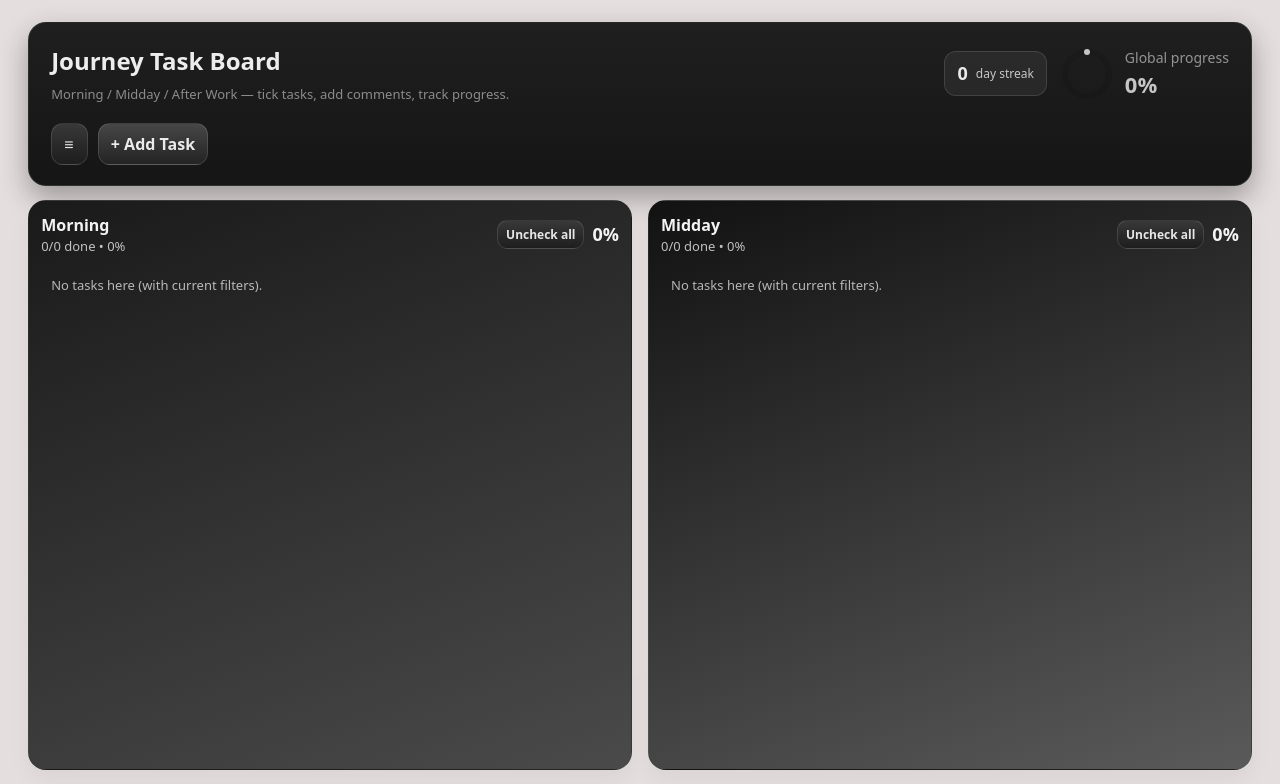
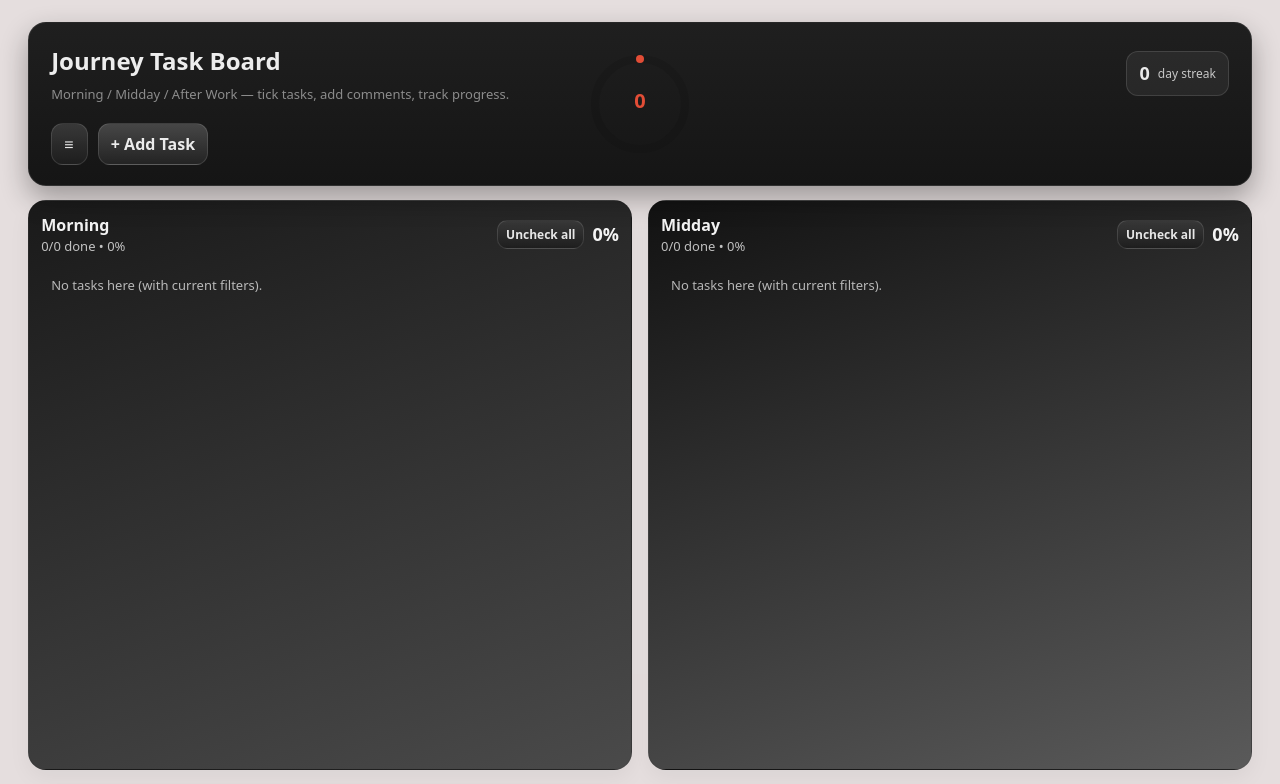
Before and after one commit to PouletCodex/Journey-Board, a React (Vite) app: page / in a window 1280 px wide. Shown: the top 784 px of the page. Built offline with nearby package versions, Linux system fonts and the light colour scheme.

Commit message:
Update drag and drop

```diff
--- a/src/App.tsx
+++ b/src/App.tsx
@@ -97,36 +97,44 @@ function IconCheck() {
 }
 
 function ProgressRing({ value }: { value: number }) {
-  const r = 22;
+  const hue = Math.round(8 + (Math.max(0, Math.min(100, value)) / 100) * 120);
+  const progColor = `hsl(${hue} 75% 55%)`;
+  const r = 45;
   const c = 2 * Math.PI * r;
   const dash = (value / 100) * c;
   return (
-    <div style={{ display: "flex", alignItems: "center", gap: 10 }}>
-      <svg width="56" height="56" viewBox="0 0 56 56">
+    <div style={{ display: "flex", alignItems: "center", justifyContent: "center" }}>
+      <svg width="124" height="124" viewBox="0 0 124 124">
         <circle
-          cx="28"
-          cy="28"
+          cx="62"
+          cy="62"
           r={r}
           stroke="rgba(0,0,0,0.10)"
-          strokeWidth="6"
+          strokeWidth="8"
           fill="none"
         />
         <circle
-          cx="28"
-          cy="28"
+          cx="62"
+          cy="62"
           r={r}
-          stroke="currentColor"
-          strokeWidth="6"
+          stroke={progColor}
+          strokeWidth="8"
           fill="none"
           strokeLinecap="round"
           strokeDasharray={`${dash} ${c - dash}`}
-          transform="rotate(-90 28 28)"
+          transform="rotate(-90 62 62)"
         />
+        <text
+          x="62"
+          y="66"
+          textAnchor="middle"
+          fontSize="20"
+          fontWeight="800"
+          fill={progColor}
+        >
+          {value}
+        </text>
       </svg>
-      <div>
-        <div style={{ fontSize: 14, opacity: 0.7 }}>Global progress</div>
-        <div style={{ fontSize: 22, fontWeight: 800 }}>{value}%</div>
-      </div>
     </div>
   );
 }
@@ -762,8 +770,22 @@ export default function JourneyTaskBoard() {
             alignItems: "stretch",
             gap: 18,
             color: theme.headerText,
+            position: "relative",
           }}
         >
+          <div
+            style={{
+              position: "absolute",
+              left: "50%",
+              top: "50%",
+              transform: "translate(-50%, -50%)",
+              color: theme.ringColor,
+              pointerEvents: "none",
+              zIndex: 0,
+            }}
+          >
+            <ProgressRing value={globalProgress} />
+          </div>
           <div
             style={{
               display: "flex",
@@ -771,6 +793,8 @@ export default function JourneyTaskBoard() {
               justifyContent: "space-between",
               gap: 16,
               flexWrap: "wrap",
+              position: "relative",
+              zIndex: 1,
             }}
           >
             <div style={{ display: "flex", flexDirection: "column", gap: 6 }}>
@@ -796,13 +820,19 @@ export default function JourneyTaskBoard() {
                 </div>
                 <div style={{ fontSize: 12, opacity: 0.8 }}>day streak</div>
               </div>
-              <div style={{ color: theme.ringColor }}>
-                <ProgressRing value={globalProgress} />
-              </div>
             </div>
           </div>
 
-          <div style={{ display: "flex", alignItems: "center", gap: 10, flexWrap: "wrap" }}>
+          <div
+            style={{
+              display: "flex",
+              alignItems: "center",
+              gap: 10,
+              flexWrap: "wrap",
+              position: "relative",
+              zIndex: 1,
+            }}
+          >
             <button
               onClick={() => setMenuOpen(true)}
               style={{
```
